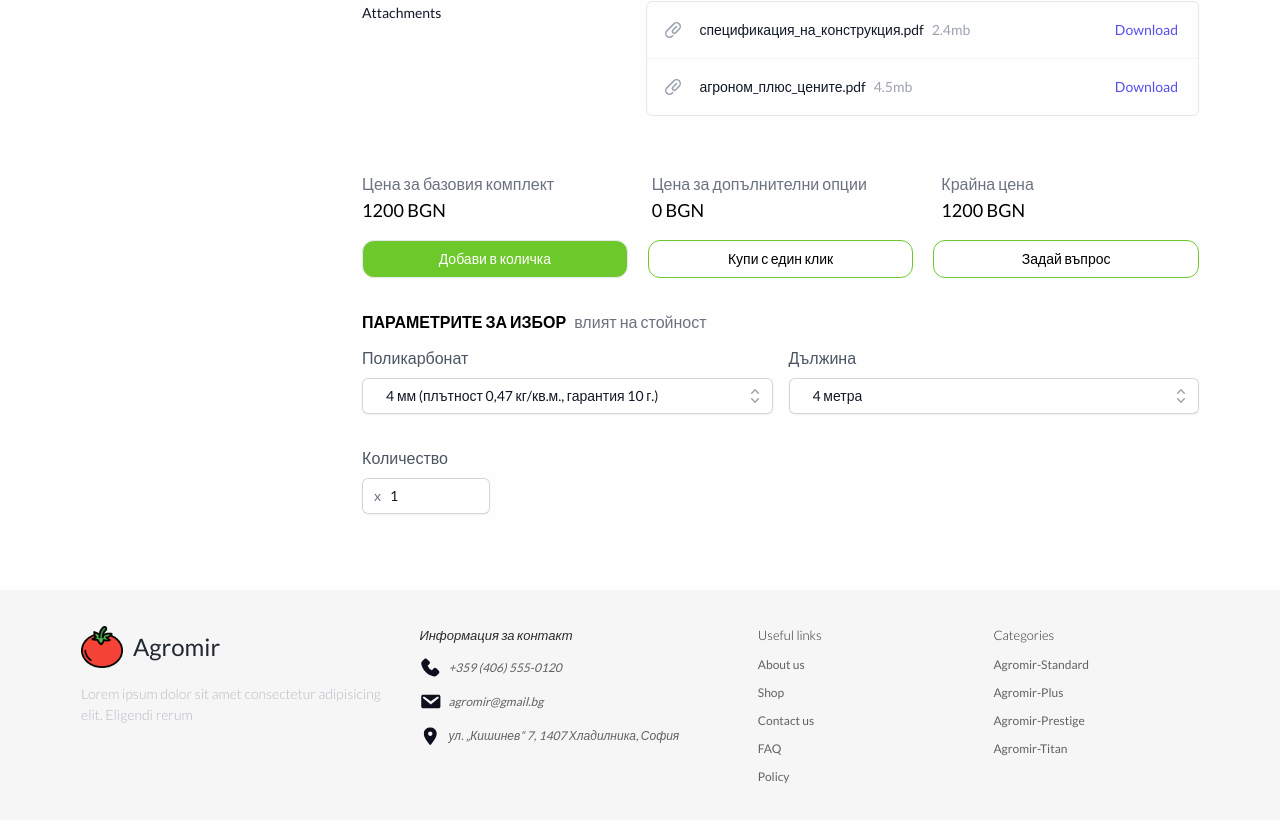
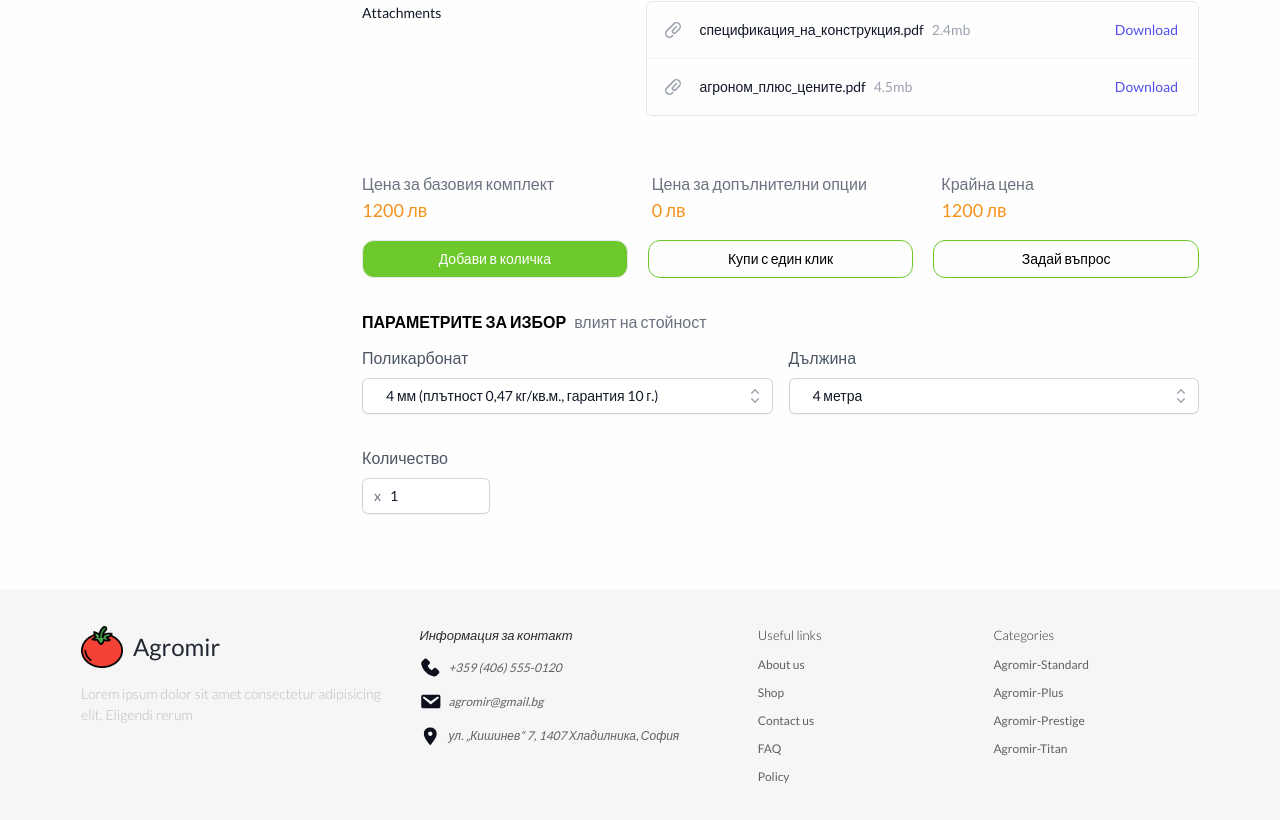
Before and after one commit to nikmace/greenhouses, a Next.js app: page /catalogue/agronom/agronom-plus in a window 1280 px wide. Shown: the part 1572-2392 px from the top of the page. Built offline with nearby package versions, Linux system fonts and the light colour scheme.

Commit message:
Change price text color

```diff
--- a/src/app/catalogue/agronom/[productId]/page.tsx
+++ b/src/app/catalogue/agronom/[productId]/page.tsx
@@ -16,15 +16,19 @@ const ProductInfo = ({ params }) => {
           <div className="grid grid-cols-1 justify-center gap-4 sm:grid-cols-2 lg:grid-cols-3 lg:gap-8">
             <div className="flex flex-col">
               <p className="text-gray-500">Цена за базовия комплект</p>
-              <span className="text-lg">1200 BGN</span>
+              <span className="text-lg font-normal text-[#f7921e]">
+                1200 лв
+              </span>
             </div>
             <div className="flex flex-col">
               <p className="text-gray-500">Цена за допълнителни опции</p>
-              <span className="text-lg">0 BGN</span>
+              <span className="text-lg font-normal text-[#f7921e]">0 лв</span>
             </div>
             <div className="flex flex-col">
               <p className="text-gray-500">Крайна цена</p>
-              <span className="text-lg">1200 BGN</span>
+              <span className="text-lg font-normal text-[#f7921e]">
+                1200 лв
+              </span>
             </div>
           </div>
           {/** Button group */}
```
